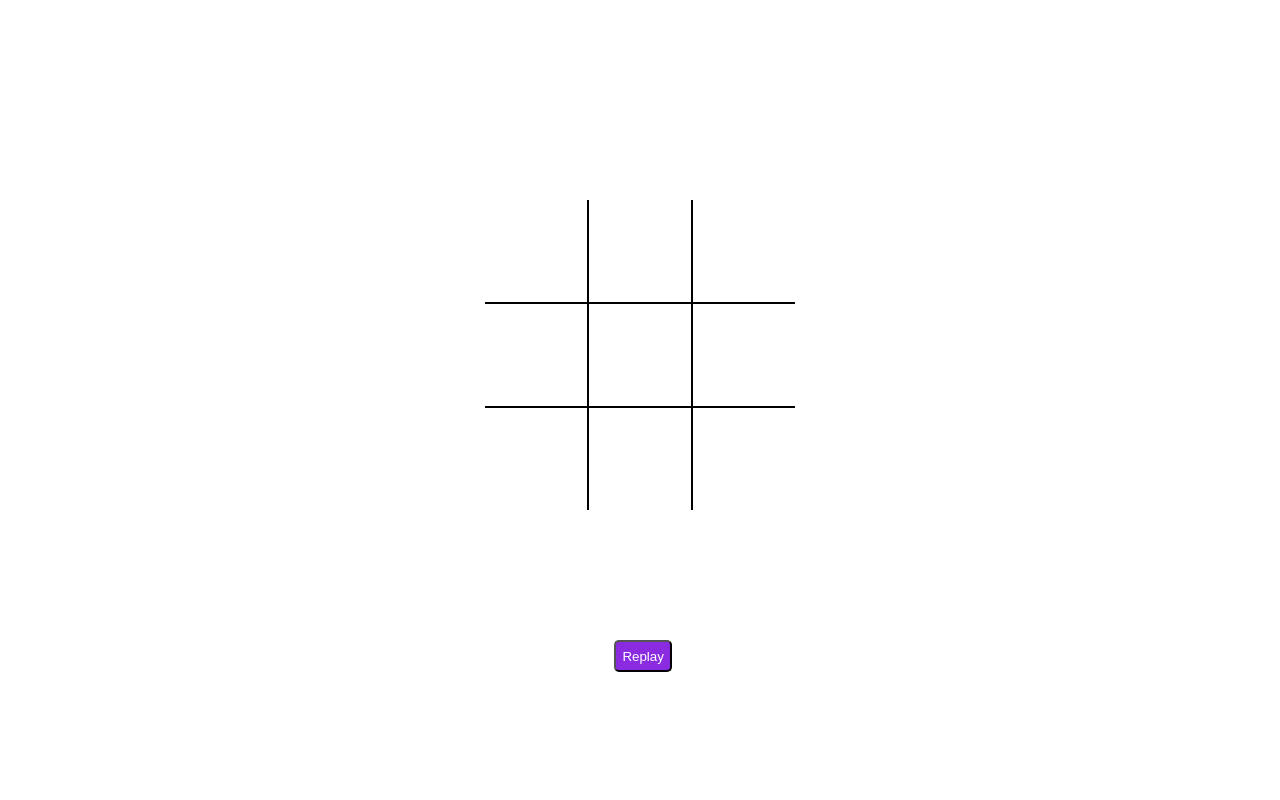
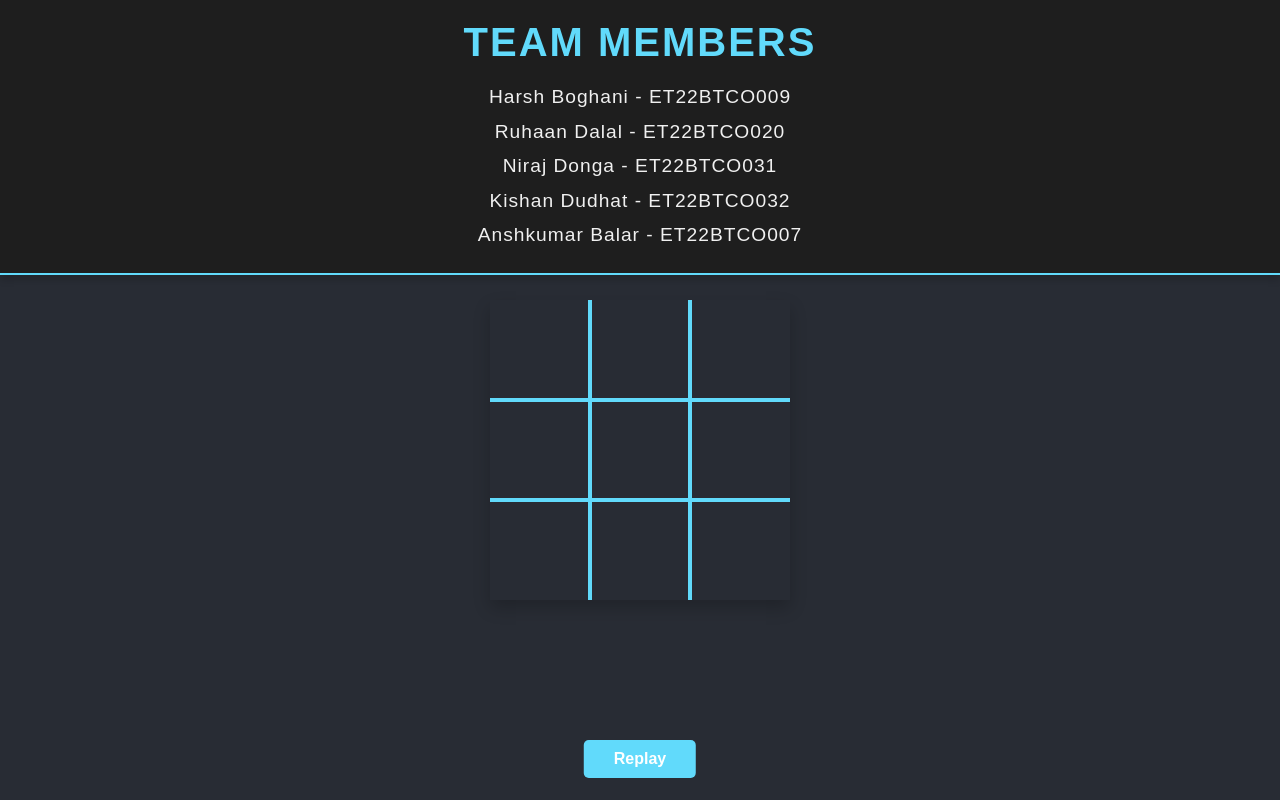
Before and after one commit to AnshBalar429/Tic-Tac-Toe-Minimax-algo, a plain HTML site: page index.html in a window 1280 px wide. Drawn offline with Linux system fonts and the light colour scheme.

Commit message:
Modified css

```diff
--- a/index.html
+++ b/index.html
@@ -7,6 +7,21 @@
     <title>Tic tac Toe</title>
 </head>
 <body>
+    <header>
+        <h2>Team members</h2>
+        <p>
+            Harsh Boghani - ET22BTCO009
+            <br>
+            Ruhaan Dalal - ET22BTCO020
+            <br>
+            Niraj Donga - ET22BTCO031
+            <br>
+            Kishan Dudhat - ET22BTCO032
+            <br>
+            Anshkumar Balar - ET22BTCO007
+            <br>
+        </p>
+    </header>
     <table>
         <tr>
             <td class="cell" id="0"></td>
--- a/style.css
+++ b/style.css
@@ -1,63 +1,147 @@
-td{
-    border:2px solid black;
+/* General Reset */
+* {
+    margin: 0;
+    padding: 0;
+    box-sizing: border-box;
+}
+
+/* Body Styling */
+/* Header Styling */
+header {
+    text-align: center;
+    background-color: #1e1e1e; /* Dark background for contrast */
+    padding: 20px;
+    border-bottom: 2px solid #61dafb; /* Light blue border */
+    box-shadow: 0 4px 8px rgba(0, 0, 0, 0.2); /* Adding subtle shadow for depth */
+    width: 100%;
+    position: absolute; /* Keep it positioned at the top */
+    top: 0; /* Fix the header at the top of the page */
+    left: 0; /* Align it to the left */
+}
+
+/* Body Styling */
+body {
+    font-family: 'Poppins', sans-serif;
+    background-color: #282c34;
+    color: white;
+    display: flex;
+    flex-direction: column;
+    justify-content: center;
+    align-items: center;
+    height: 100vh;
+    margin: 0;
+    padding-top: 100px; /* Create space for the fixed header */
+}
+
+header h2 {
+    font-size: 2.5rem;
+    font-weight: bold;
+    color: #61dafb; /* Light blue color */
+    margin-bottom: 15px;
+    font-family: 'Poppins', sans-serif; /* Modern font */
+    letter-spacing: 2px;
+    text-transform: uppercase; /* All caps for a bold look */
+}
+
+header p {
+    font-size: 1.2rem;
+    color: #f0f0f0; /* Light gray color for text */
+    line-height: 1.8;
+    font-family: 'Poppins', sans-serif;
+    max-width: 600px; /* Limiting width for better readability */
+    margin: 0 auto;
+    letter-spacing: 1px;
+}
+
+header p br {
+    margin-bottom: 5px; /* Adding space between lines */
+}
+
+
+/* Table (Board) Styling */
+table {
+    border-collapse: collapse;
+    margin: 20px auto; /* Added margin to create space between the grid and other elements */
+    box-shadow: 0px 8px 16px rgba(0, 0, 0, 0.2); /* Adding shadow for depth */
+}
+
+td {
+    border: 4px solid #61dafb; /* Light blue border to match theme */
     height: 100px;
     width: 100px;
     text-align: center;
     vertical-align: middle;
-    font-family: "Comic Sana MS",cursive,sans-serif;
+    font-family: "Comic Sans MS", cursive, sans-serif;
     font-size: 70px;
     cursor: pointer;
+    transition: background-color 0.3s ease; /* Smooth hover transition */
 }
-table{
-    border-collapse: collapse;
+
+/* Hover effect for cells */
+td:hover {
+    background-color: rgba(255, 255, 255, 0.1); /* Subtle hover effect */
+}
+
+table tr:first-child td {
+    border-top: none;
+}
+table tr:last-child td {
+    border-bottom: none;
+}
+table tr td:first-child {
+    border-left: none;
+}
+table tr td:last-child {
+    border-right: none;
+}
+
+/* Endgame Message Styling */
+.endgame {
+    display: none;
+    width: 250px;
+    top: 40%;
+    background-color: rgba(34, 34, 34, 0.8); /* Dark semi-transparent background */
     position: absolute;
     left: 50%;
-    margin-left: -155px;
-    top: 25%;
-}
-table tr:first-child td{
-    border-top: 0;
-}
-table tr:last-child td{
-    border-bottom: 0;
-}
-table tr td:first-child{
-    border-left: 0;
-}
-table tr td:last-child{
-    border-right: 0;
-}
-.endgame{
-    display: none;
-    width: 180px;
-    top: 40%;
-    background-color: rgba(238, 199, 159, 0.8);
-    position: absolute;
-    left: 50%;
-    margin-left: -120px;
+    margin-left: -125px;
     text-align: center;
-    padding-top: 50px;
-    padding-left: 50px;
-    padding-bottom: 50px;
-    border-radius: 5px;
-    color: aliceblue;
+    padding: 50px;
+    border-radius: 10px;
+    color: white;
     font-size: 2rem;
-
-}
-button{
-    position: absolute;
-    color: rgb(255, 255, 255);
-    border-radius: 5px;
-    background-color: blueviolet;
-    height: 4vh;
-    width: auto;
-    left:48%;
-    top: 80%;
+    box-shadow: 0 4px 8px rgba(0, 0, 0, 0.2); /* Adding some shadow */
 }
 
 .endgame .text {
     font-size: 24px;
     font-weight: bold;
-    color: white;
+    color: #61dafb; /* Same light blue for consistency */
     text-transform: uppercase;
 }
+
+/* Button Styling */
+button {
+    margin-top: 60px; /* Added margin to create space between the button and the grid */
+    padding: 10px 30px;
+    background-color: #61dafb; /* Matching blue color */
+    border: none;
+    border-radius: 5px;
+    color: white;
+    font-size: 1rem;
+    font-weight: bold;
+    cursor: pointer;
+    transition: background-color 0.3s ease;
+}
+
+/* Button Hover Effect */
+button:hover {
+    background-color: #21a1f1; /* Darker blue on hover */
+}
+
+/* Button Positioning */
+button {
+    position: absolute;
+    left: 50%;
+    transform: translateX(-50%);
+    top: 85%; /* Adjusted button position for better spacing */
+}
```
